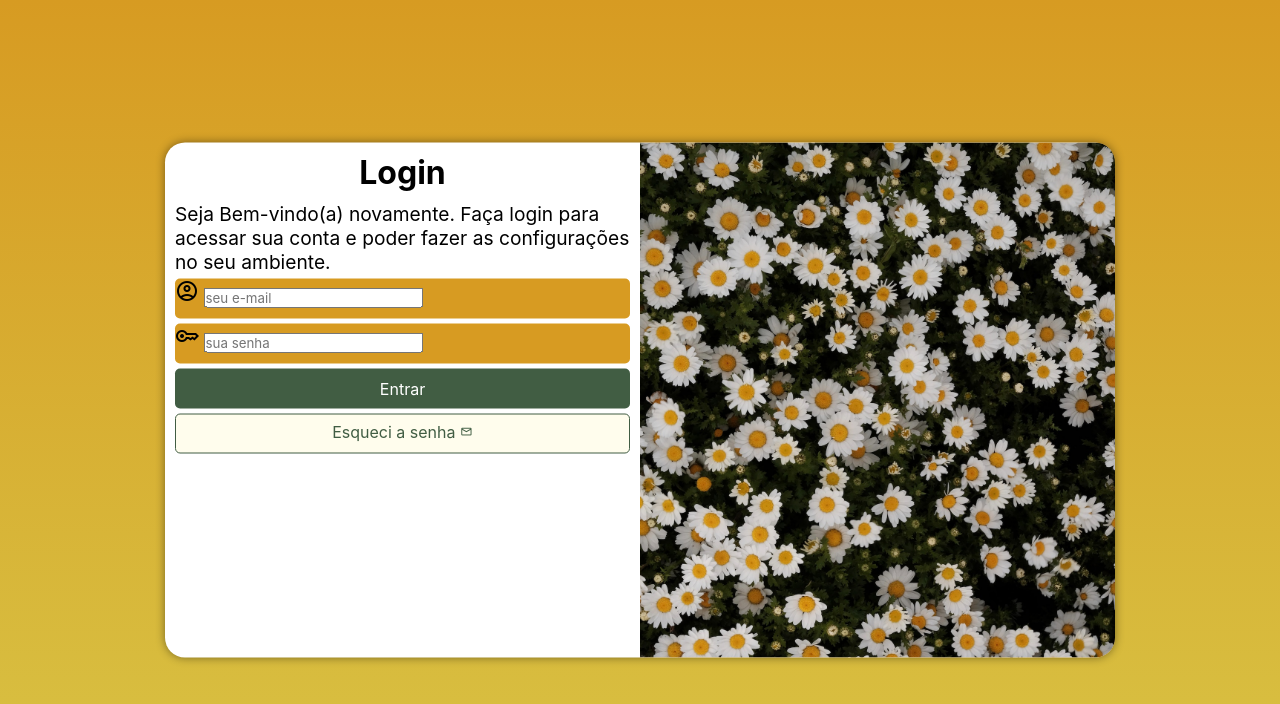
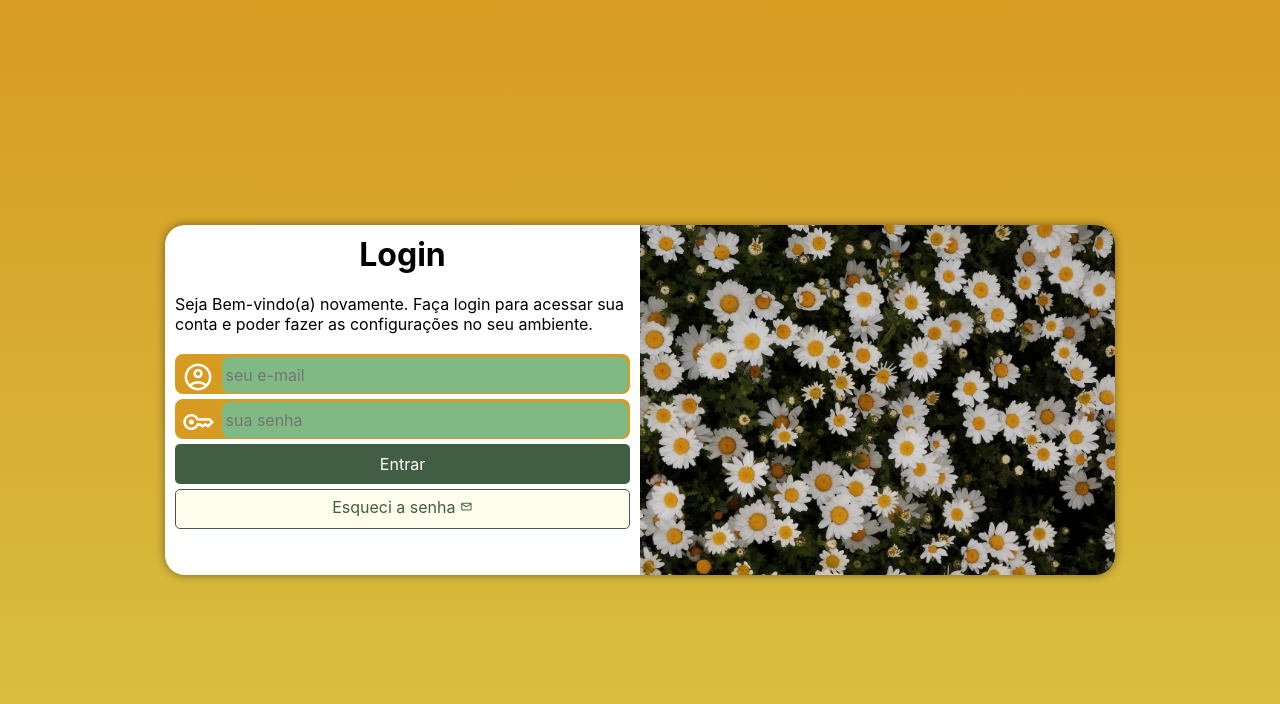
Before and after one commit to viniciusquintana/projeto-login, a plain HTML site: page index.html in a window 1280 px wide. Drawn offline with nearby package versions, Linux system fonts and the light colour scheme.

Commit message:
finalizei o projeto-login

```diff
--- a/estilos/media-query.css
+++ b/estilos/media-query.css
@@ -17,6 +17,7 @@ Grandes telas: acima de 1200px
 
     section#login {
         width: 80vw;
+        height: 280px;
     }
 
     section#login > div#imagem {
@@ -39,6 +40,7 @@ Grandes telas: acima de 1200px
 
     section#login {
         width: 950px;
+        height: 350px;
     }
 
     section#login > div#imagem {
@@ -57,6 +59,7 @@ Grandes telas: acima de 1200px
     }
 
     div#formulario > p {
-        font-size: 1.2em;
+        font-size: 1em;
+        margin: 20px 0px;
     }
 }
--- a/estilos/style.css
+++ b/estilos/style.css
@@ -32,8 +32,8 @@ section#login {
     position: absolute;
     top: 50%;
     left: 50%;
+    overflow: hidden;
     transform: translate(-50%, -50%);
-    overflow: hidden;
 
     background-color: white;
     width: 250px;
@@ -68,15 +68,38 @@ div#formulario > p {
 
 form > div.campo {
     background-color: #D79B22;
+    border: 2px solid #D79B22;
     display: block;
     width: 100%;
     height: 40px;
-    border-radius: 5px;
+    border-radius: 8px;
     margin: 5px 0px;
 }
 
 div.campo label {
     display: none;
+}
+
+div.campo > span {
+    color: white;
+    font-size: 2em;
+    width: 40px;
+    padding: 5px;
+}
+
+div.campo > input {
+    background-color: #80b983;
+    font-size: 1em;
+    width: calc(100% - 45px);
+    height: 100%;
+    border: 0px;
+    border-radius: 8px;
+    padding: 4px;
+    transform: translateY(-12px);
+}
+
+div.campo > input:focus-within {
+    background-color: #FFFDED;
 }
 
 form > input[type=submit]{
```
